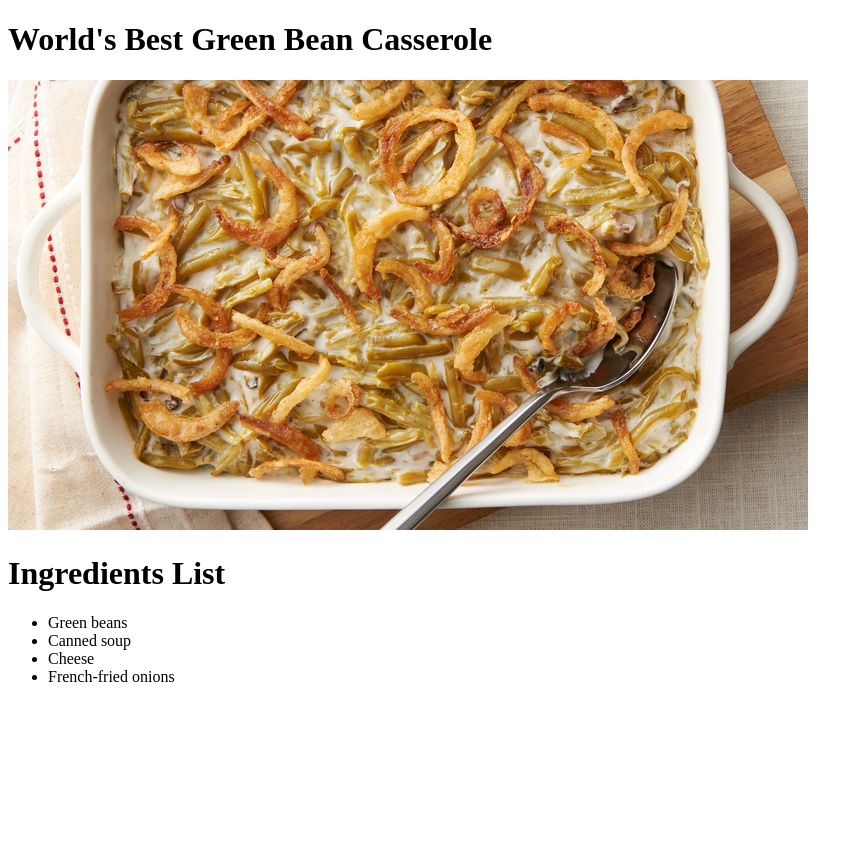
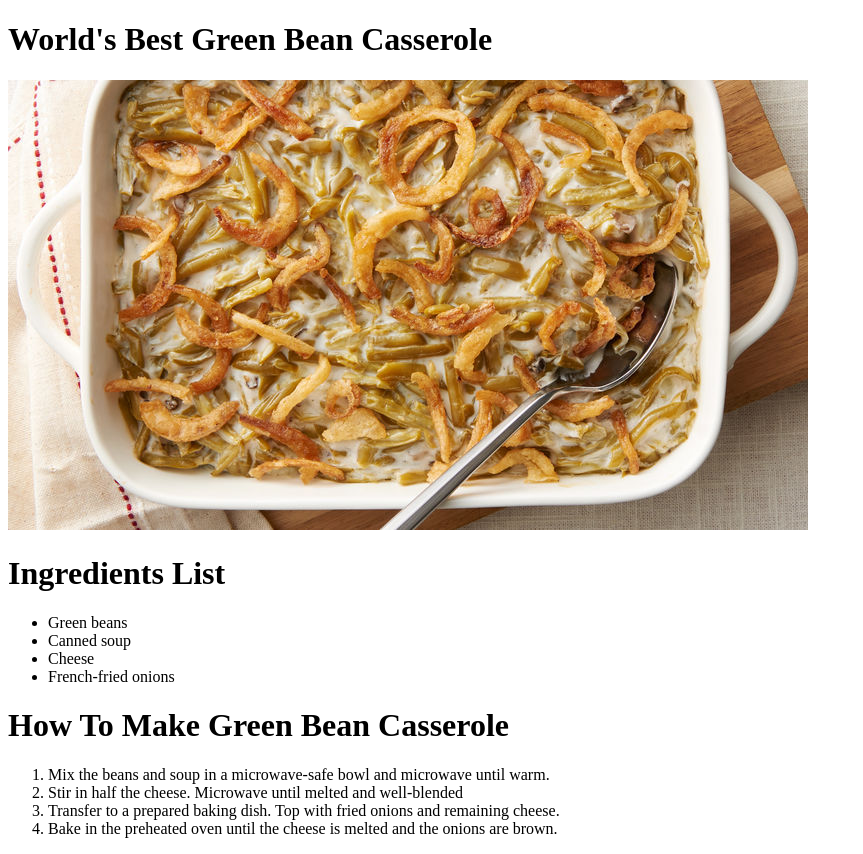
Before and after one commit to KobyWanKenobi/odin-recipes, a plain HTML site: page Recipes/green_bean_casserole.html in a window 1280 px wide. Shown: the whole page, without its empty margins (0-863 px from the left). Before the commit the page ends 800 px from the top, so only its background shows below. Drawn offline with Linux system fonts and the light colour scheme.

Commit message:
Added Directions

```diff
--- a/Recipes/green_bean_casserole.html
+++ b/Recipes/green_bean_casserole.html
@@ -16,5 +16,12 @@
         <li>Cheese</li>
         <li>French-fried onions</li>
     </ul>
+    <h1>How To Make Green Bean Casserole</h1>
+    <ol>
+        <li>Mix the beans and soup in a microwave-safe bowl and microwave until warm.</li>
+        <li>Stir in half the cheese. Microwave until melted and well-blended</li>
+        <li>Transfer to a prepared baking dish. Top with fried onions and remaining cheese.</li>
+        <li>Bake in the preheated oven until the cheese is melted and the onions are brown.</li>
+    </ol>
 </body>
 </html>
```
